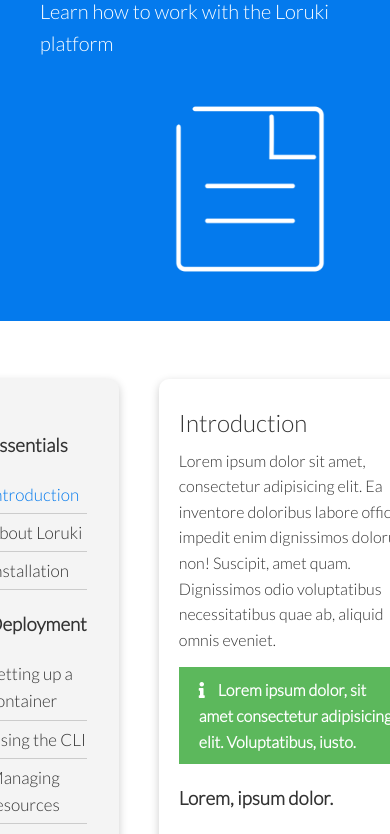
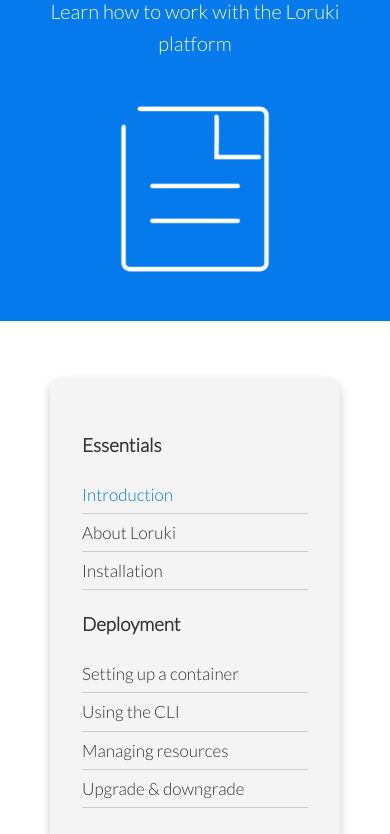
Before and after one commit to lawellwilhelm-dev/loruki, a website: page docs.html in a window 390 px wide. Shown: the part 244-1078 px from the top of the page. Drawn offline with Linux system fonts and the light colour scheme.

Commit message:
Add media queries for inner pages

```diff
--- a/css/style.css
+++ b/css/style.css
@@ -266,7 +266,9 @@
     .showcase .grid,
     .stats .grid,
     .cli .grid,
-    .cloud .grid {
+    .cloud .grid,
+    .features-main .grid,
+    .docs-main .grid {
         grid-template-columns: 1fr;
         grid-template-rows: 1fr;
     }
@@ -289,6 +291,23 @@
         grid-column: 1;
         grid-row: 1;
     }
+
+    .features-head,
+    .docs-head,
+    .features-sub-head {
+        text-align: center;
+    }
+
+    .features-head img,
+    .docs-head img,
+    .features-sub-head img {
+        justify-self: center;
+    }
+
+    .features-main .grid > .card:nth-child(1),
+    .features-main .grid > .card:nth-child(2) {
+        grid-column: 1;
+    }
 }
 
 @media(max-width: 500px) {
```
